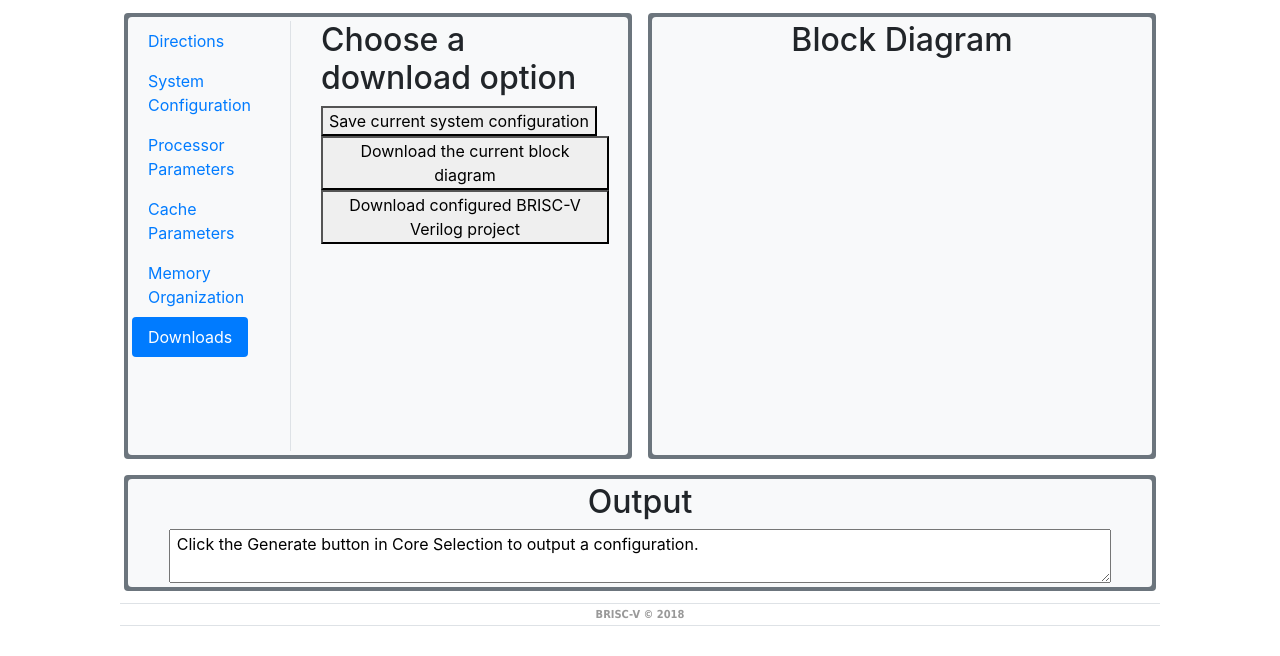
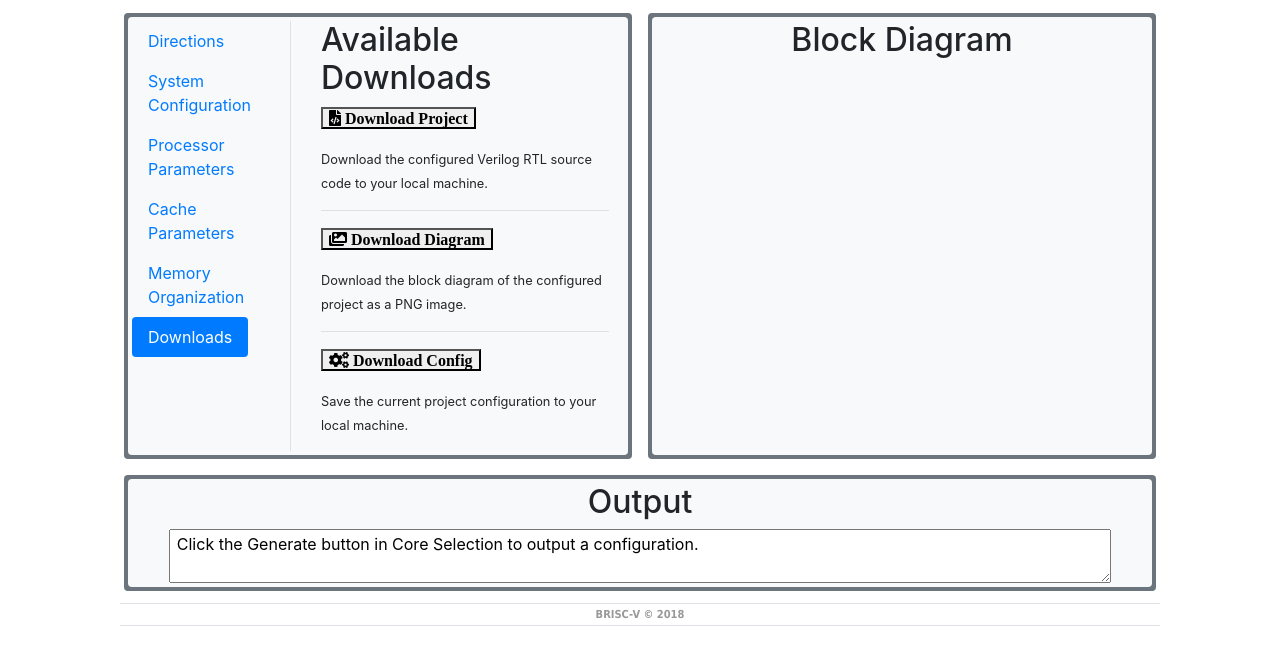
Before and after one commit to ec500-software-engineering/project-18-brisc-v-explorer, a website: page index.html in a window 1280 px wide. Both pictures are taken after a click on the link "Downloads". Shown: the part 124-780 px from the top of the page. Drawn offline with nearby package versions, Linux system fonts and the light colour scheme; some packages are replaced by stand-ins of ours; a script that the page names is missing.

Commit message:
Make downloads pane look less ugly
Its also nice to provide the user with a description of what
they are downloading.

```diff
--- a/index.html
+++ b/index.html
@@ -11,6 +11,7 @@
 
     <link href="style.css" rel="stylesheet">
     <link rel="stylesheet" href="node_modules/bootstrap/dist/css/bootstrap.min.css">
+    <link rel="stylesheet" href="https://use.fontawesome.com/releases/v5.8.1/css/all.css" integrity="sha384-50oBUHEmvpQ+1lW4y57PTFmhCaXp0ML5d60M1M7uH2+nqUivzIebhndOJK28anvf" crossorigin="anonymous">
 
     <!-- JS -->
     <script src="node_modules/jquery/dist/jquery.min.js"></script>
@@ -245,10 +246,45 @@
 
                                 <!-- Downloads Tab -->
                                 <div id="downloads-tab" class="container tab-pane fade">
-                                    <h2>Choose a download option</h2>
-                                    <button type="button" id="download-config-button">Save current system configuration</button>
-                                    <button type="button" id="download-diagram-button">Download the current block diagram</button>
-                                    <button type="button" id="download-project-button">Download configured BRISC-V Verilog project</button>
+                                    <h2>Available Downloads</h2>
+                                    <section id="project-section">
+                                        <div class="download">
+                                            <p>
+                                                <button class="download-button fas fa-file-code" id="download-project-button">
+                                                    Download Project
+                                                </button>
+                                            </p>
+                                            <p>
+                                                <small class="download-desc">Download the configured Verilog RTL source code to your local machine.</small>
+                                            </p>
+                                        </div>
+                                    </section>
+                                    <hr>
+                                    <section id="diagram-section">
+                                        <div class="download">
+                                            <p>
+                                                <button class="download-button fas fa-images" id="download-diagram-button">
+                                                    Download Diagram
+                                                </button>
+                                            </p>
+                                            <p>
+                                                <small class="download-desc">Download the block diagram of the configured project as a PNG image.</small>
+                                            </p>
+                                        </div>
+                                    </section>
+                                    <hr>
+                                    <section id="config-section">
+                                        <div class="download">
+                                            <p>
+                                                <button class="download-button fas fa-cogs" id="download-config-button">
+                                                    Download Config
+                                                </button>
+                                            </p>
+                                            <p>
+                                                <small class="download-desc">Save the current project configuration to your local machine.</small>
+                                            </p>
+                                        </div>
+                                    </section>
                                 </div>
 
                             </div>
--- a/package.json
+++ b/package.json
@@ -19,6 +19,7 @@
   "dependencies": {
     "bootstrap": "^4.3.1",
     "file-saver": "^2.0.1",
+    "fontawesome": "^5.6.3",
     "jointjs": "^2.2.1",
     "jquery": "^3.4.0",
     "jszip": "^3.2.1",
--- a/style.css
+++ b/style.css
@@ -275,7 +275,7 @@ width: 90%;
 }
 
 /*****************************************************************************/
-/* image canvas                                                            */
+/* image canvas                                                              */
 /*****************************************************************************/
 
 #image-canvas {
```
Also changed, not shown: 1 other file.
